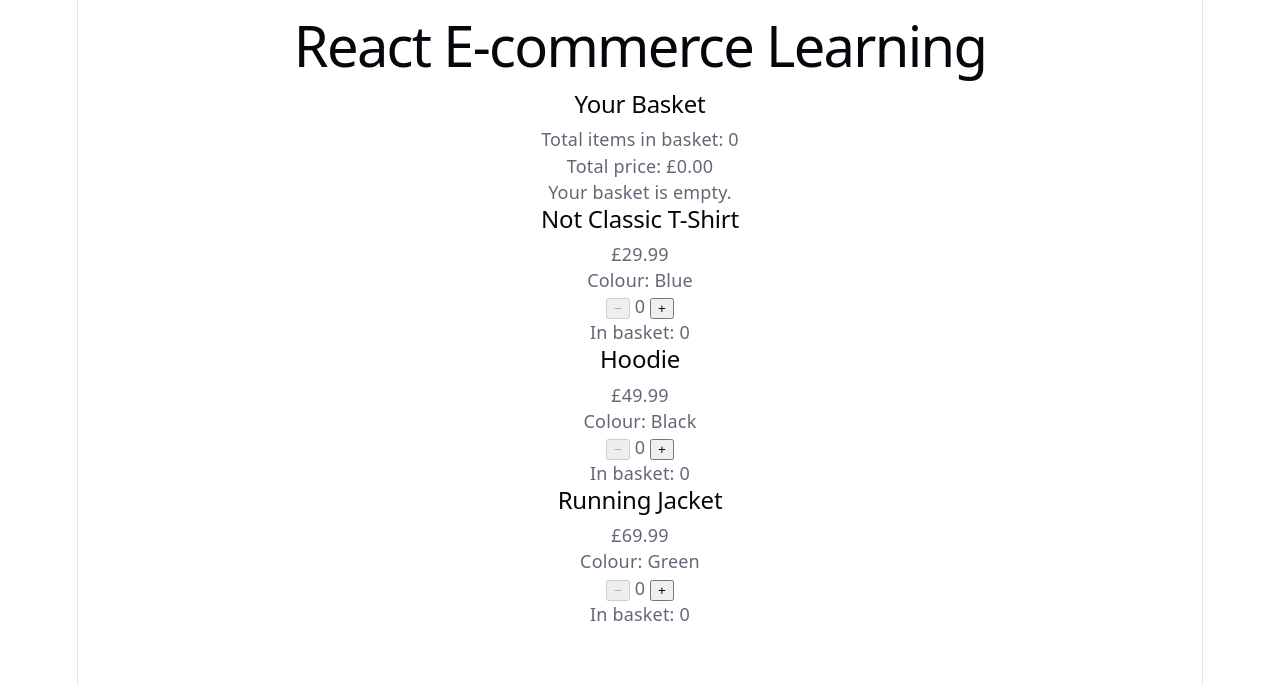
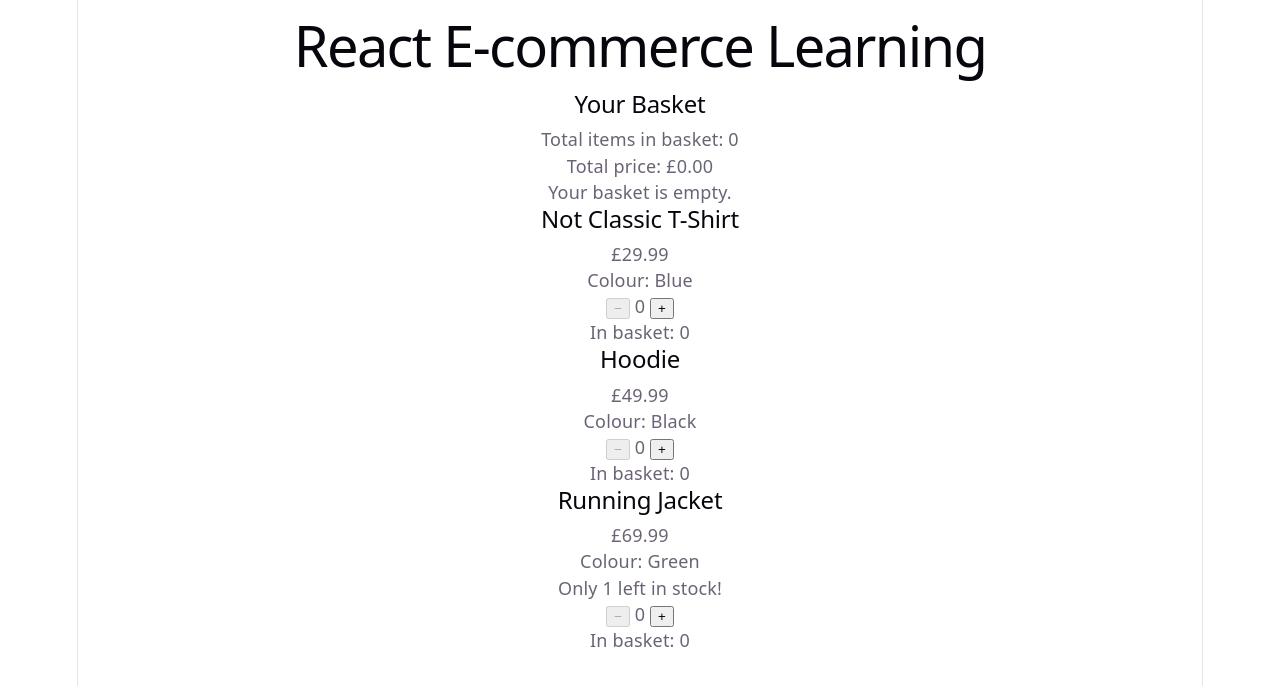
Before and after one commit to Al-Web-Dev/react-ecommerce-learning, a React (Vite) app: page / in a window 1280 px wide. Shown: the top 686 px of the page. Built offline with nearby package versions, Linux system fonts and the light colour scheme.

Commit message:
low stock message

```diff
--- a/src/App.tsx
+++ b/src/App.tsx
@@ -30,7 +30,7 @@ const products: Product[] = [
     name: 'Running Jacket',
     price: 69.99,
     colour: 'Green',
-    stock: 2
+    stock: 1
   },
 ]
 
@@ -72,8 +72,6 @@ const totalPrice = products.reduce(
 />
 
 
-
-
       {products.map((product) => (
   <ProductCard
     key={product.id}
--- a/src/components/ProductCard.tsx
+++ b/src/components/ProductCard.tsx
@@ -15,11 +15,22 @@ function ProductCard({
   quantity,
   onQuantityChange,
 }: ProductCardProps) {
+
+  const remainingStock = stock - quantity;
+
+
+
   return (
     <article>
       <h2>{name}</h2>
       <p>£{price.toFixed(2)}</p>
       <p>Colour: {colour}</p>
+
+      {remainingStock > 0 && remainingStock <= 2 && (
+  <p>Only {remainingStock} left in stock!</p>
+)}
+
+
 
     <button
   onClick={() => onQuantityChange(-1)}
```
